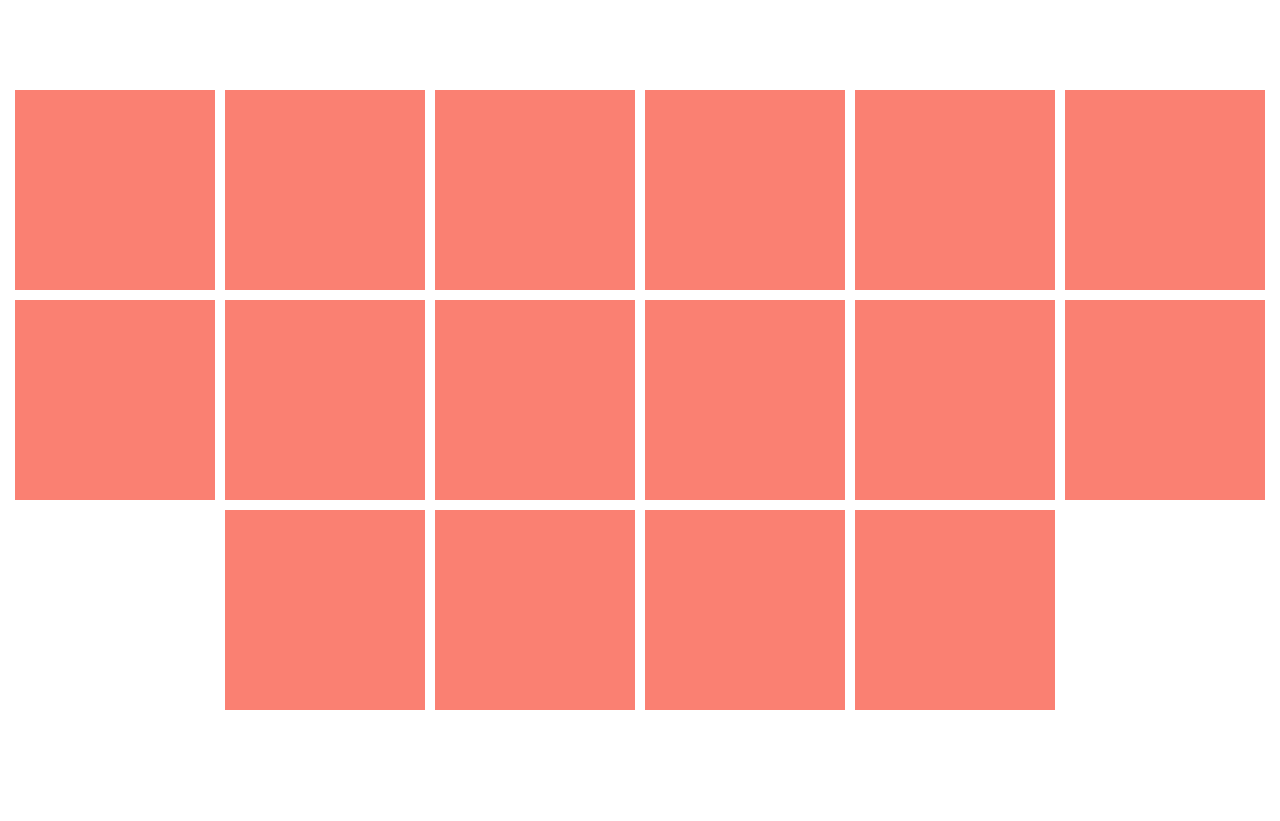
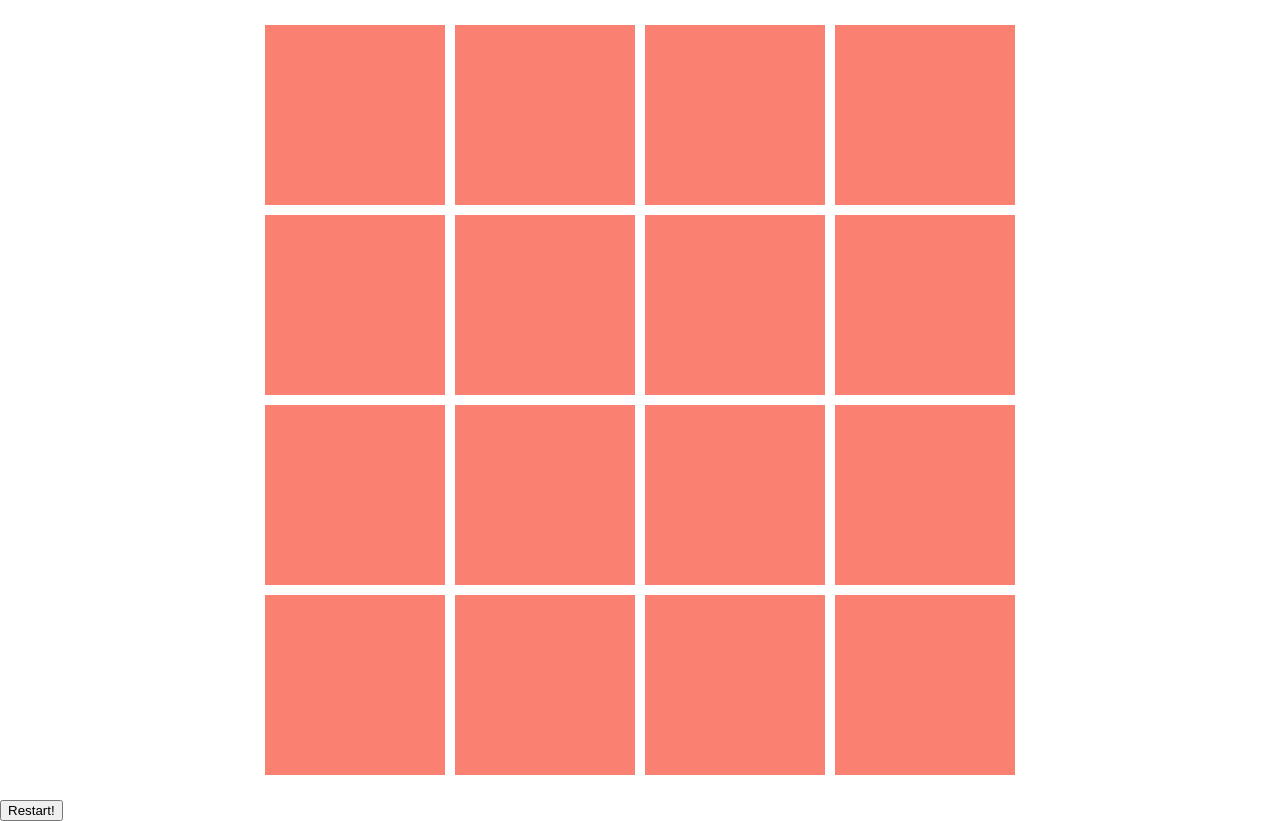
Before and after one commit to rickardpietsch/Fuzzy-Memory, a plain HTML site: page index.html in a window 1280 px wide. Before the commit the page ends 800 px from the top, so only its background shows below. Drawn offline with Linux system fonts and the light colour scheme.

Commit message:
main css setup

```diff
--- a/index.html
+++ b/index.html
@@ -28,6 +28,10 @@
     <div class="card"><div class="card-container"></div></div>
   </div>
 
+<div class="button">
+<button type="button" name="button">Restart!</button>
+</div>
+
   <script src="logic.js">
 
   </script>
--- a/style.css
+++ b/style.css
@@ -6,8 +6,10 @@
 body {
   /*max-height: 100vh;*/
   height: 100vh;
+
 }
 .game-board {
+  margin: 0 auto;
   /*display: grid;
   grid-template: repeat(8, 1fr) / repeat(8, 1fr);
   height: 100%;
@@ -16,7 +18,8 @@ body {
   display: flex;
   flex-wrap: wrap;
   height: 100%;
-  width: auto;
+  width: 80%;
+  max-width: 900px;
   align-content: center;
   justify-content: center;
 }
@@ -29,8 +32,14 @@ body {
 }*/
 
 .card {
-height: 200px;
-width: 200px;
+height: 180px;
+width: 180px;
 background-color: salmon;
 margin: 5px;
 }
+
+.button {
+  height: auto;
+  width: 100%;
+  justify-content: center;
+}
```
